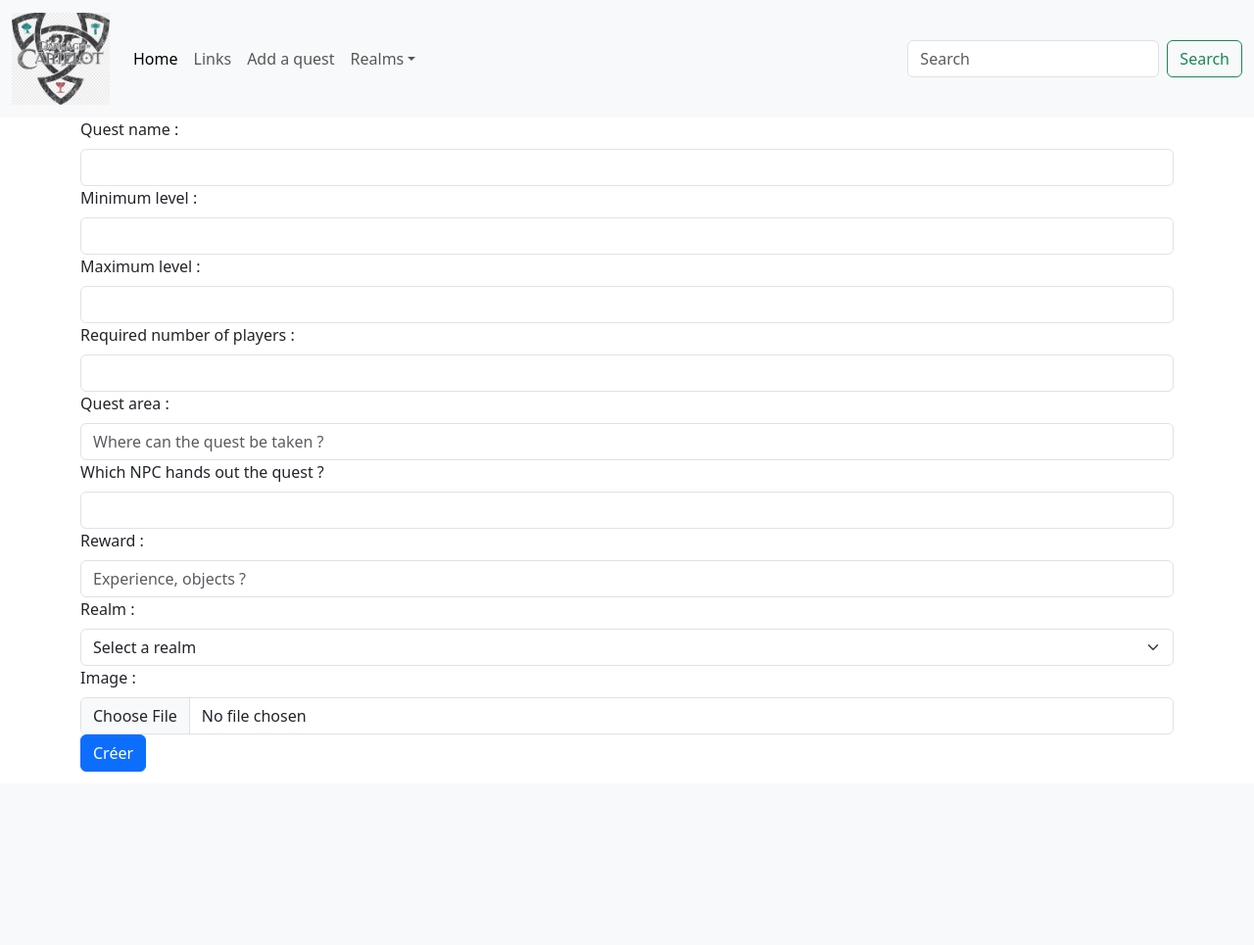
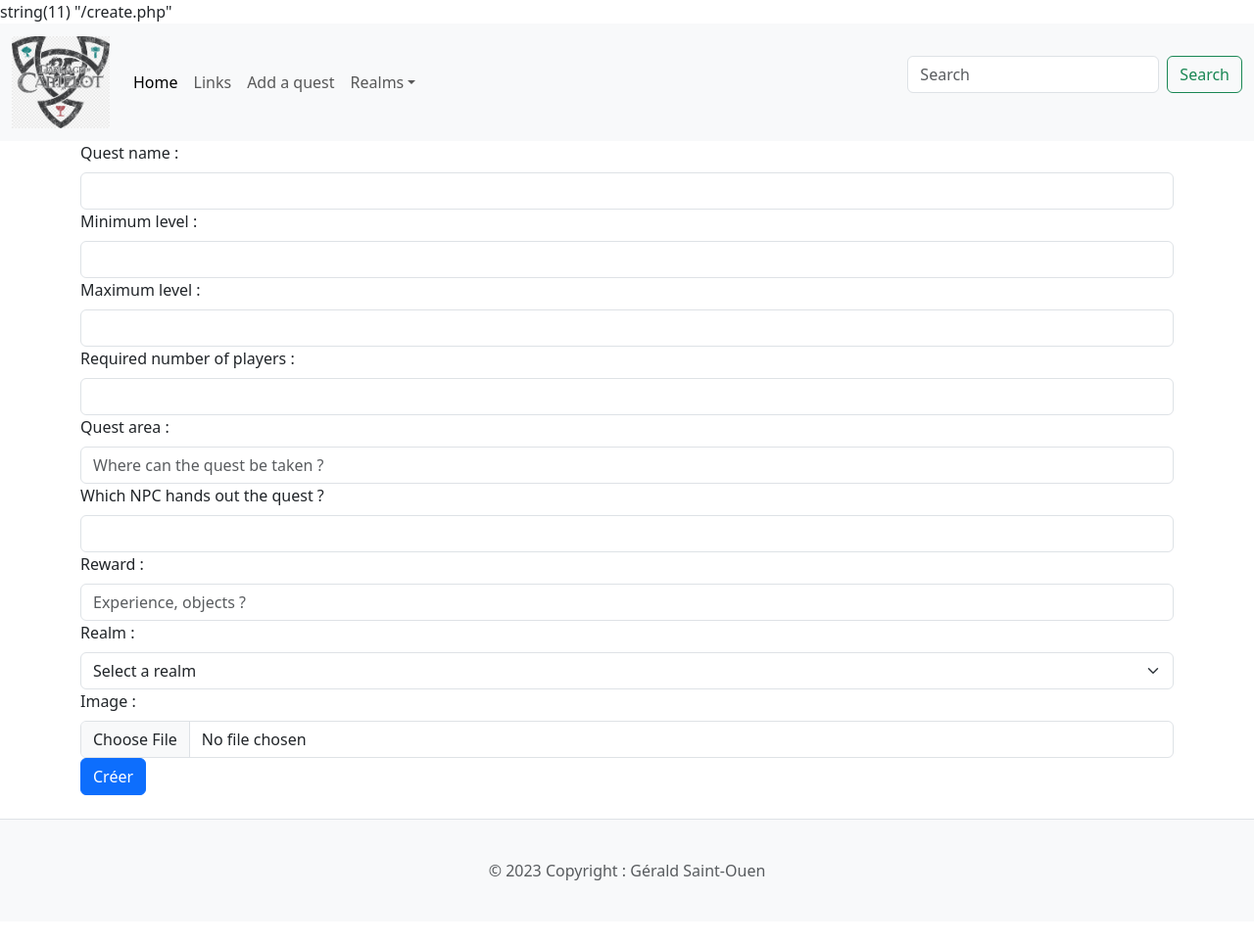
Before and after one commit to Paul-prog44/Daoc-quest-database, a PHP site: page /create.php in a window 1280 px wide. Shown: the whole page at 98% size. Before the commit the page ends 788 px from the top, so only its background shows below. Run offline with PHP 8.4, Linux system fonts and the light colour scheme.

Commit message:
Add footer, set dynamic page title

```diff
--- a/allQuests.php
+++ b/allQuests.php
@@ -1,5 +1,5 @@
 <?php
-        require_once('header.php');
+        require_once('layout/header.php');
         require_once('QuestManager.php');
 
         $manager = new QuestManager;
@@ -22,3 +22,4 @@
         <?php endforeach ?>
     </main>
     <a href="./create.php" class="btn btn-success m-5">Add a quest</a>
+    <?php require_once("layout/footer.php");?>
--- a/create.php
+++ b/create.php
@@ -1,5 +1,5 @@
 <?php
-        require_once('header.php');
+        require_once('layout/header.php');
         require_once('QuestManager.php');
 
         $QuestManager = new QuestManager;
@@ -106,3 +106,7 @@
     </main>
 </body>
 </html>
+
+<?php
+    require_once('layout/footer.php');
+?>
--- /dev/null
+++ b/layout/footer.php
@@ -0,0 +1,5 @@
+<footer class="d-flex flex-wrap justify-content-center align-items-center py-3 my-4 border-top bg-light text-muted ">
+    <div class="text-center p-4">© 2023 Copyright : Gérald Saint-Ouen</div>
+</footer>
+</body>
+</html>
--- a/header.php
+++ b/layout/header.php
@@ -1,3 +1,20 @@
+<?php var_dump($_SERVER['REQUEST_URI']);
+$currentPage = "";
+if (str_contains($_SERVER['REQUEST_URI'], "index")) {
+    $currentPage = "Daoc Quest Database";
+} else if (str_contains($_SERVER['REQUEST_URI'], "create")) {
+    $currentPage = "Add a quest";
+} else if (str_contains($_SERVER['REQUEST_URI'], "albion")) {
+    $currentPage = "Albion Quests";
+}  else if (str_contains($_SERVER['REQUEST_URI'], "midgard")) {
+    $currentPage = "Midgard Quests";
+}  else if (str_contains($_SERVER['REQUEST_URI'], "hibernia")) {
+    $currentPage = "Hibernia Quests";
+} else if (str_contains($_SERVER['REQUEST_URI'], "allQuests")) {
+    $currentPage = "All Quests";
+}
+?>
+
 <!DOCTYPE html>
 <html lang="en">
 <head>
@@ -6,7 +23,7 @@
     <link href="styles.css" rel="stylesheet">
     <link href="https://cdn.jsdelivr.net/npm/bootstrap@5.3.0/dist/css/bootstrap.min.css" rel="stylesheet" integrity="sha384-9ndCyUaIbzAi2FUVXJi0CjmCapSmO7SnpJef0486qhLnuZ2cdeRhO02iuK6FUUVM" crossorigin="anonymous">
     <script src="https://cdn.jsdelivr.net/npm/bootstrap@5.3.0/dist/js/bootstrap.bundle.min.js" integrity="sha384-geWF76RCwLtnZ8qwWowPQNguL3RmwHVBC9FhGdlKrxdiJJigb/j/68SIy3Te4Bkz" crossorigin="anonymous"></script>
-    <title>Daoc quest database</title>
+    <title><?= $currentPage ?></title>
 </head>
 <body>
     <nav class="navbar navbar-expand-lg bg-body-tertiary">
--- a/questInfo.php
+++ b/questInfo.php
@@ -26,3 +26,5 @@ $quest = $manager->getByID($QuestId);
 </div>
 <a href="./delete.php?id=<?= $quest->getQuest_iD()?>" class="btn btn-danger">Delete</a>
 <a href="./update.php?id=<?= $quest->getQuest_iD()?>" class="btn btn-success">Update</a>
+
+<?php require_once("layout/footer.php");?>
```
Also changed, not shown: albionQuests.php (+6 -3 lines), hiberniaQuests.php (+6 -3 lines), index.php (+4 -5 lines), midgardQuests.php (+6 -3 lines), styles.css (line endings or trailing spaces).
